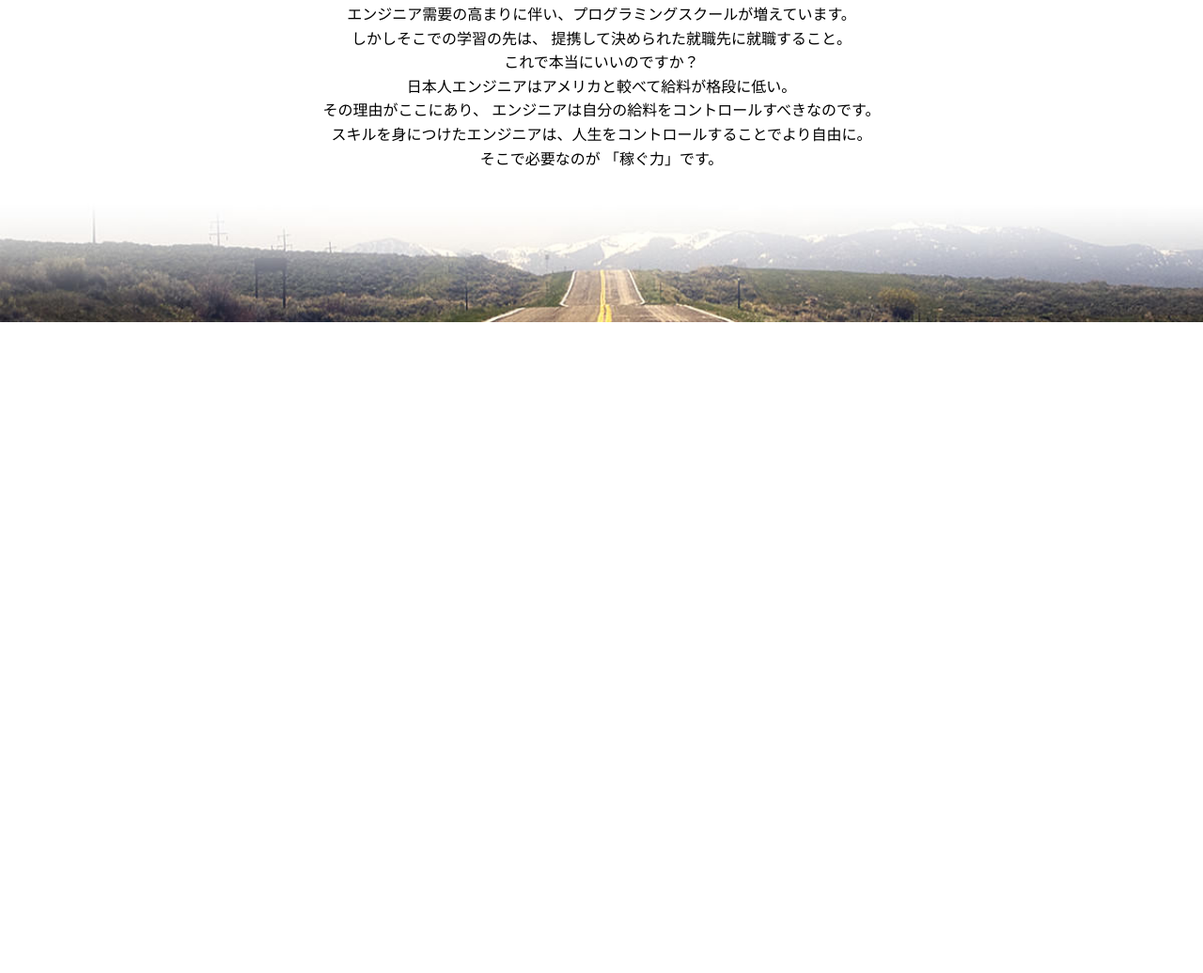
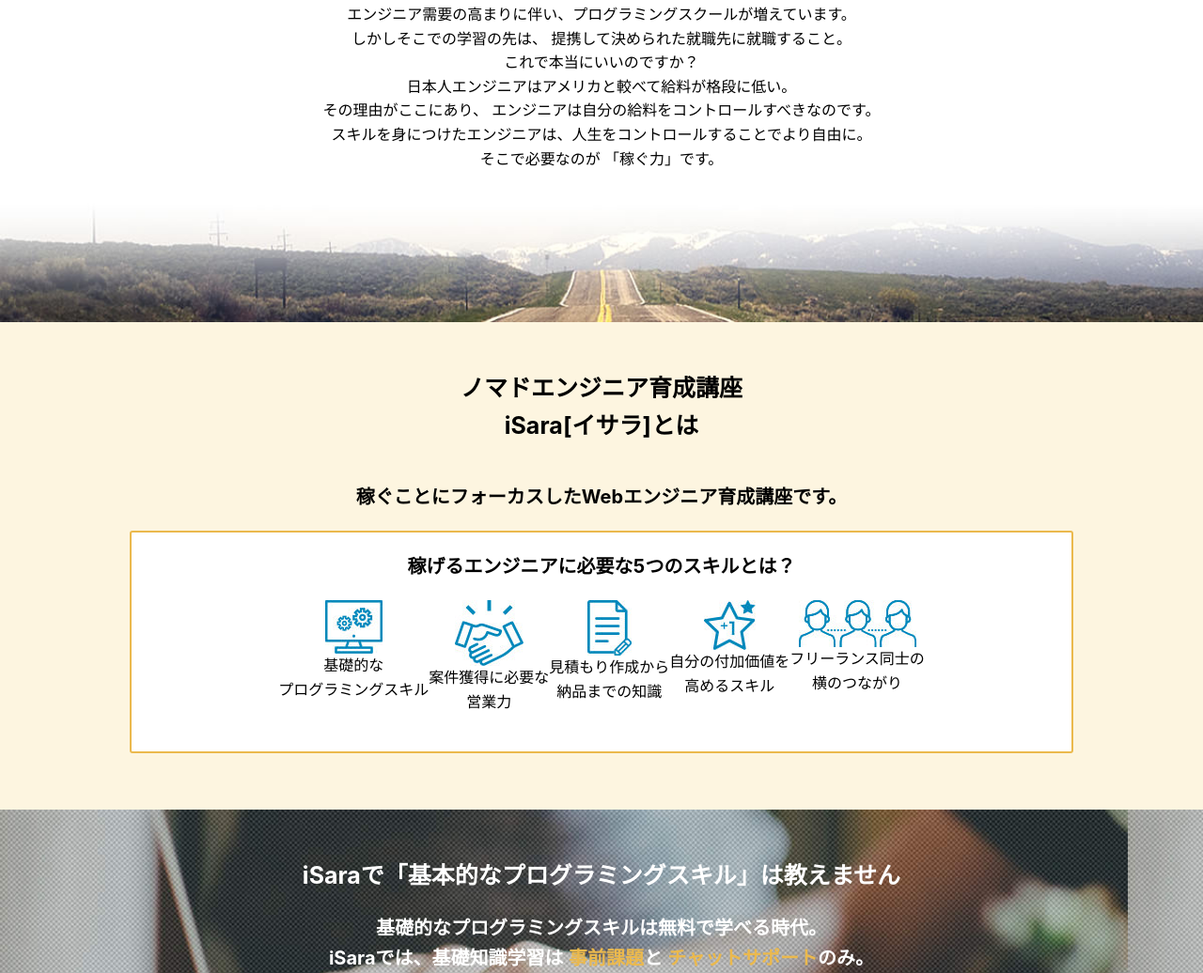
Before and after one commit to Alan-Ito/level5, a plain HTML site: page index.html in a window 1280 px wide. Shown: the part 1172-2208 px from the top of the page at 94% size. Before the commit the page ends 1515 px from the top, so only its background shows below. Drawn offline with Linux system fonts and the light colour scheme.

Commit message:
2021/03/18

```diff
--- a/css/styles.css
+++ b/css/styles.css
@@ -91,3 +91,65 @@ body {
   left: 50%;
   transform:translate(-50%, -50%);
 }
+
+.whatis-iSara{
+  background-color: #FDF5E0;
+  text-align: center;
+  padding-bottom: 60px;
+}
+
+.inBrackets{
+  padding-top: 50px;
+  padding-bottom: 20px;
+  font-size: 25px;
+  font-weight: bold;
+}
+
+
+.whatis-iSara .focus-on-earning{
+  font-size: 20px;
+  font-weight: bold;
+  margin-top: 20px;
+  margin-bottom: 20px;
+}
+
+.required-skills-container{
+  background: #fff;
+  max-width: 1000px;
+  margin-left: auto;
+  margin-right: auto;
+  border: 2px solid #ebb94d;
+  border-radius: 3px;
+  padding-bottom:40px;
+}
+
+
+.required-skills-container .protfitable5skills{
+  font-size: 20px;
+  font-weight: bold;
+  margin-top: 20px;
+  margin-bottom: 20px;
+}
+
+.required-skills-container ul{
+  justify-content: center;
+  display: flex;
+}
+
+.not-ordinary{
+  background-image: url(../img/aboutsecondbg.jpg);
+  text-align: center;
+  color:white;
+  font-size: 20px;
+  font-weight: bold;
+}
+
+.not-ordinary .no-basic-skills{
+  font-size: 25px;
+  padding-top: 50px;
+  padding-bottom: 20px;
+}
+
+.yellowtxt{
+  color: #ebb94d;
+}
--- a/index.html
+++ b/index.html
@@ -59,6 +59,53 @@
     </div>
   </div>
 
+  <!--section4-->
+  <div class="whatis-iSara">
+    <div class="inBrackets">
+      <p>ノマドエンジニア育成講座</p>
+      <p>iSara[イサラ]とは</p>
+    </div>
+    <p class="focus-on-earning">稼ぐことにフォーカスしたWebエンジニア育成講座です。</p>
+    <div class="required-skills-container">
+      <p class="protfitable5skills">稼げるエンジニアに必要な5つのスキルとは？</p>
+      <ul>
+        <li>
+          <img src="img/skill.jpg" alt="">
+          <p>基礎的な</p>
+          <p>プログラミングスキル</p>
+        </li>
+        <li>
+          <img src="img/sales.jpg" alt="">
+          <p>案件獲得に必要な</p>
+          <p>営業力</p>
+        </li>
+        <li>
+          <img src="img/document.jpg" alt="">
+          <p>見積もり作成から</p>
+          <p>納品までの知識</p>
+        </li>
+        <li>
+          <img src="img/plusone.jpg" alt="">
+          <p>自分の付加価値を</p>
+          <p>高めるスキル</p>
+        </li>
+        <li>
+          <img src="img/connection.jpg" alt="">
+          <p>フリーランス同士の</p>
+          <p>横のつながり</p>
+        </li>
+      </ul>
+    </div>
+  </div>
+
+  <!--section5-->
+  <div class="not-ordinary">
+    <p class = "no-basic-skills">iSaraで「基本的なプログラミングスキル」は教えません</p>
+    <p>基礎的なプログラミングスキルは無料で学べる時代。</p>
+    <p>iSaraでは、基礎知識学習は
+      <span class="yellowtxt">事前課題</span>と
+      <span class="yellowtxt">チャットサポート</span>のみ。</p>
+  </div>
 </body>
 
 </html>
```
